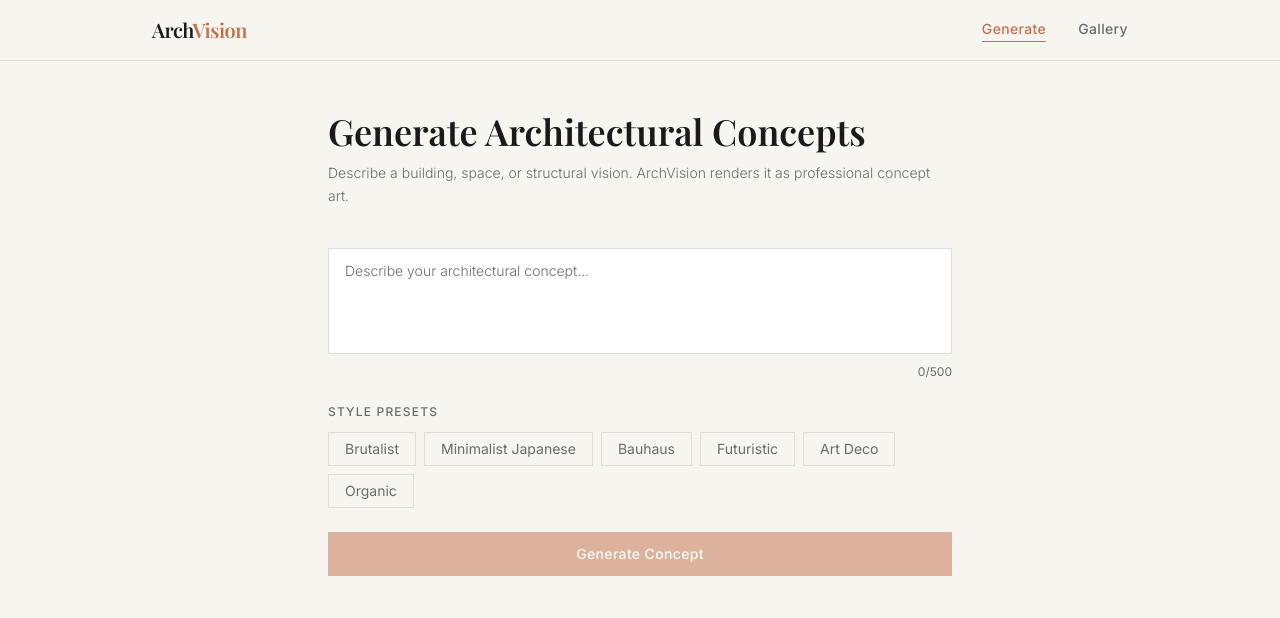
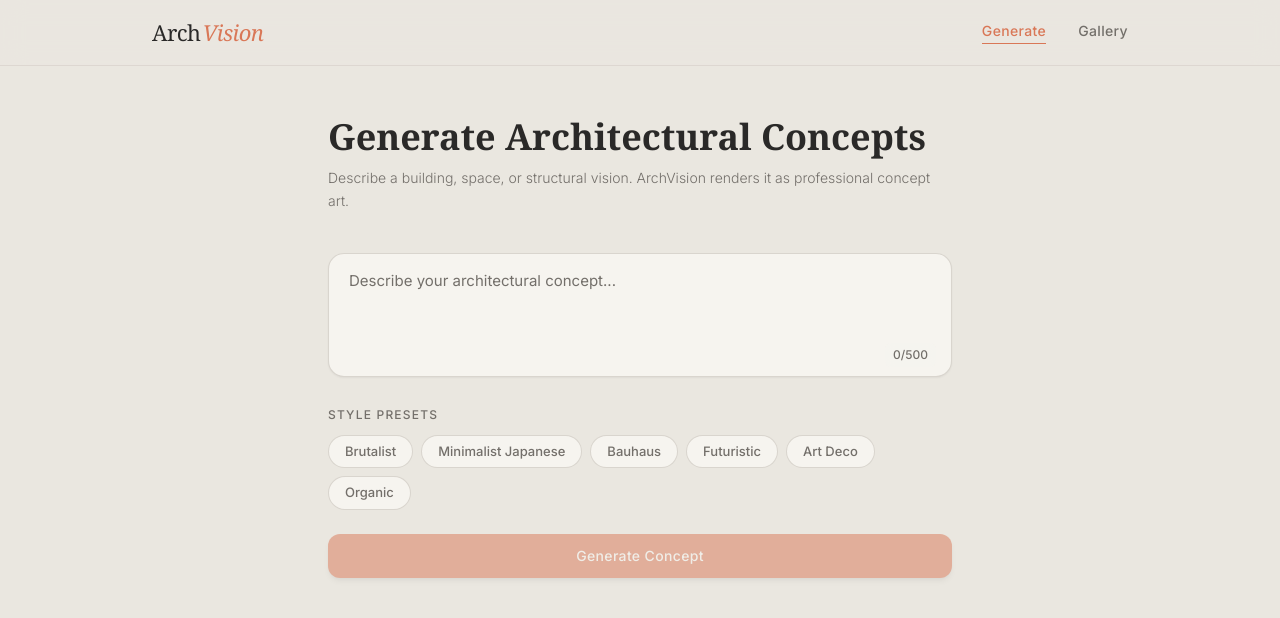
Before and after one commit to ABHAY627/ArchVision_Technical_Assessment, a Next.js app: page / in a window 1280 px wide. Shown: the top 618 px of the page. Built offline with nearby package versions, Linux system fonts and the light colour scheme.

Commit message:
Docs:Improvised DOCUMENTATION.md for Explanation

```diff
--- a/src/app/globals.css
+++ b/src/app/globals.css
@@ -15,14 +15,15 @@
 @layer components {
   .btn-primary {
     @apply bg-terracotta text-white px-6 py-3 text-sm font-medium tracking-wide
-           hover:bg-terracotta-dark transition-colors duration-200
-           disabled:opacity-50 disabled:cursor-not-allowed;
+           rounded-xl shadow-md hover:shadow-lg hover:-translate-y-[1px]
+           hover:bg-terracotta-dark transition-all duration-200 ease-out
+           disabled:opacity-50 disabled:cursor-not-allowed disabled:hover:translate-y-0 disabled:hover:shadow-md;
   }
   .btn-secondary {
-    @apply border border-charcoal text-charcoal px-6 py-3 text-sm font-medium
-           tracking-wide hover:bg-charcoal hover:text-cream transition-colors duration-200;
+    @apply border border-border text-charcoal px-6 py-3 text-sm font-medium
+           rounded-xl tracking-wide hover:bg-white hover:border-charcoal/30 transition-all duration-200 ease-out;
   }
   .card {
-    @apply bg-white border border-border shadow-sm;
+    @apply bg-white border border-border/80 shadow-md rounded-2xl;
   }
 }
--- a/src/app/page.tsx
+++ b/src/app/page.tsx
@@ -66,16 +66,18 @@ function GeneratorContent() {
       </p>
 
       <div className="space-y-6">
-        <div>
+        <div className="relative group">
           <textarea
             value={prompt}
             onChange={(e) => setPrompt(e.target.value)}
             placeholder="Describe your architectural concept..."
             maxLength={500}
             rows={4}
-            className="w-full border border-border bg-white px-4 py-3 text-sm font-light placeholder-muted focus:outline-none focus:border-charcoal resize-none transition-colors"
+            className="w-full border border-border/80 bg-white px-5 py-4 text-[15px] font-sans placeholder-muted focus:outline-none focus:border-terracotta/60 focus:ring-4 focus:ring-terracotta/10 rounded-2xl resize-none transition-all duration-200 shadow-sm group-hover:border-border"
           />
-          <p className="text-xs text-muted mt-1 text-right">{prompt.length}/500</p>
+          <div className="absolute bottom-4 right-4 flex items-center justify-end">
+            <span className="text-xs text-muted font-medium bg-white/80 backdrop-blur-sm px-2 py-1 rounded-md">{prompt.length}/500</span>
+          </div>
         </div>
 
         <StyleSelector selected={styles} onChange={setStyles} />
--- a/src/components/Nav.tsx
+++ b/src/components/Nav.tsx
@@ -10,10 +10,10 @@ export default function Nav() {
   ];
 
   return (
-    <nav className="border-b border-border bg-cream">
+    <nav className="border-b border-border/60 bg-cream/80 backdrop-blur-md sticky top-0 z-50">
       <div className="max-w-5xl mx-auto px-6 py-4 flex items-center justify-between">
-        <Link href="/" className="font-serif text-xl font-semibold tracking-tight">
-          Arch<span className="text-terracotta">Vision</span>
+        <Link href="/" className="font-serif text-[22px] font-medium tracking-tight text-charcoal">
+          Arch<span className="text-terracotta italic ml-0.5">Vision</span>
         </Link>
         <div className="flex gap-8">
           {links.map(({ href, label }) => (
--- a/src/components/StyleSelector.tsx
+++ b/src/components/StyleSelector.tsx
@@ -32,10 +32,10 @@ export default function StyleSelector({ selected, onChange }: Props) {
           <button
             key={style}
             onClick={() => toggle(style)}
-            className={`px-4 py-1.5 text-sm border transition-colors duration-150 ${
+            className={`px-4 py-1.5 text-[13px] font-medium rounded-full border transition-all duration-200 ${
               selected.includes(style)
-                ? 'border-terracotta bg-terracotta text-white'
-                : 'border-border text-muted hover:border-charcoal hover:text-charcoal'
+                ? 'border-terracotta bg-terracotta text-white shadow-sm shadow-terracotta/20 scale-[1.02]'
+                : 'border-border/80 bg-white text-muted hover:border-charcoal/30 hover:text-charcoal hover:bg-gray-50'
             }`}
           >
             {style}
--- a/tailwind.config.ts
+++ b/tailwind.config.ts
@@ -5,17 +5,22 @@ const config: Config = {
   theme: {
     extend: {
       colors: {
-        cream: '#F7F5F0',
-        charcoal: '#1A1A1A',
-        terracotta: '#C4714A',
-        'terracotta-dark': '#A85C38',
-        muted: '#6B6B6B',
-        border: '#E0DDD8',
+        cream: '#EAE7E0', // Slightly darker, sophisticated warm gray/beige
+        charcoal: '#2A2928', // Soft black for better readability
+        terracotta: '#D97757', // Claude signature orange/terracotta
+        'terracotta-dark': '#C26243',
+        muted: '#736F6A', // Soft gray
+        border: '#D2CEC6', // Visible but soft borders
+        white: '#F6F4EF', // Used for cards and inputs to stand out slightly from background
       },
       fontFamily: {
-        serif: ['Playfair Display', 'Georgia', 'serif'],
-        sans: ['Inter', 'system-ui', 'sans-serif'],
+        serif: ['Georgia', 'Cambria', 'Times New Roman', 'serif'],
+        sans: ['Inter', 'ui-sans-serif', 'system-ui', 'sans-serif'],
       },
+      boxShadow: {
+        'claude': '0 2px 8px -2px rgba(42, 41, 40, 0.08), 0 4px 16px -4px rgba(42, 41, 40, 0.04)',
+        'claude-hover': '0 4px 12px -2px rgba(42, 41, 40, 0.12), 0 8px 24px -4px rgba(42, 41, 40, 0.06)',
+      }
     },
   },
   plugins: [],
```
Also changed, not shown: 1 other file (tests, documents, lock files or other folders).
